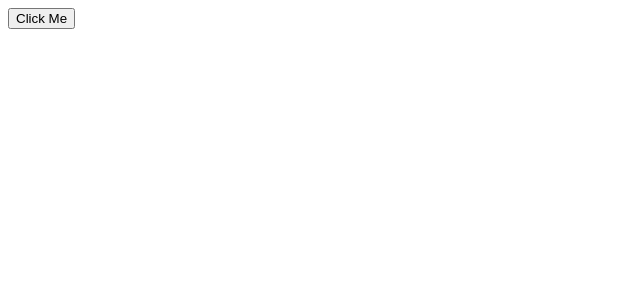
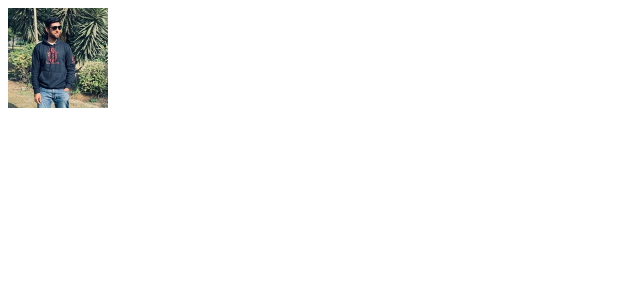
Before and after one commit to mfarrukh14/reactProject1, a React (Vite) app: page / in a window 1280 px wide. Shown: the top 300 px of the page, without its empty margins (0-640 px from the left). Built offline with nearby package versions, Linux system fonts and the light colour scheme.

Commit message:
using onClick event on images instead of button

```diff
--- a/src/App.jsx
+++ b/src/App.jsx
@@ -1,10 +1,11 @@
 import Button from "./Button";
+import ProfilePicture from "./ProfilePicture";
 
 export default function App()
 {
   return(
     <>
-      <Button />
+      <ProfilePicture />
     </>
   );
 }
--- /dev/null
+++ b/src/ProfilePicture.jsx
@@ -0,0 +1,10 @@
+export default function ProfilePicture()
+{
+    const imageURL = "./src/assets/profile.jpg";
+
+    const handleClick = (e) => e.target.style.display = "none"
+
+    return(
+        <img src={imageURL} alt="profile pic" width={100} onClick={(e) => handleClick(e)}/>
+    );
+}
```
